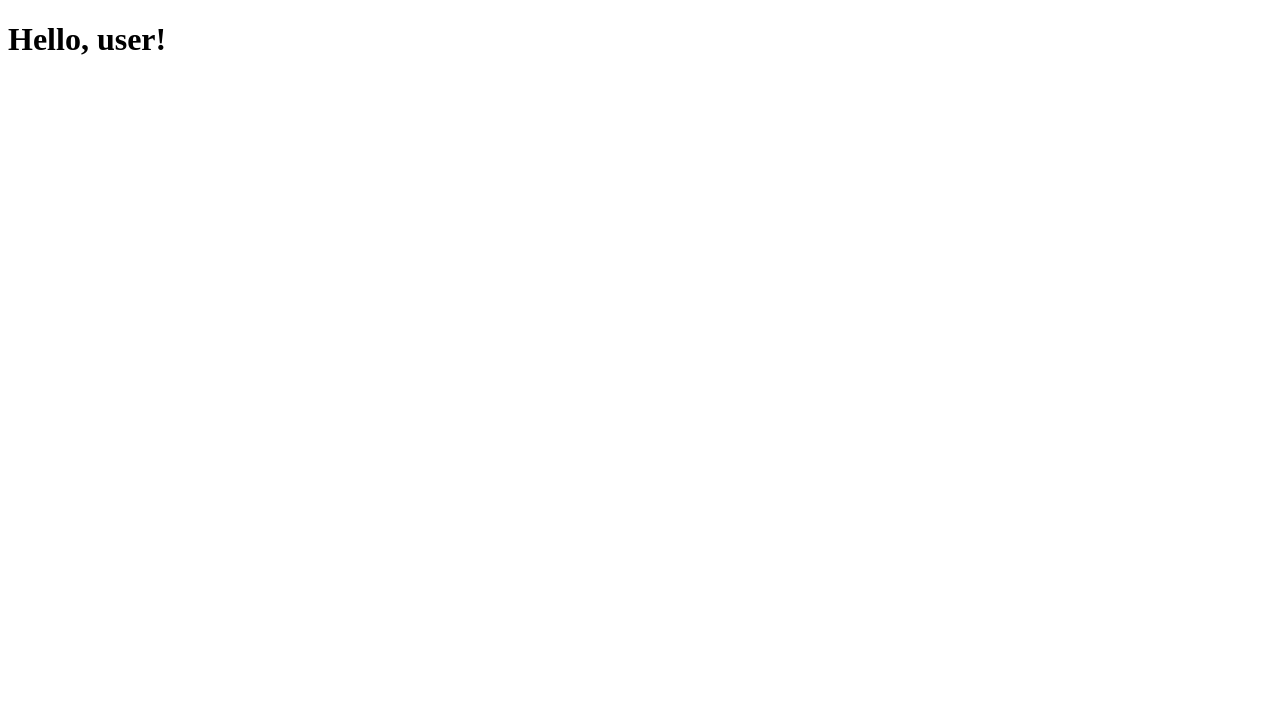
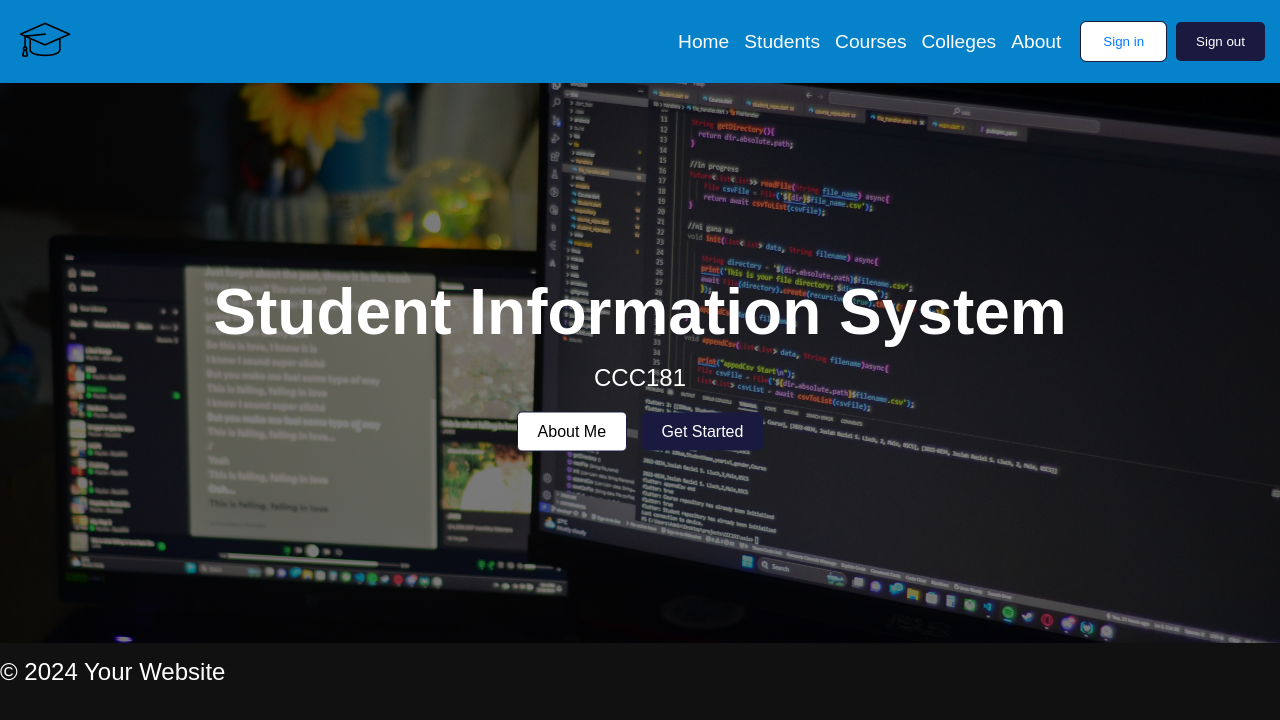
Before and after one commit to RazielLluch/SIS-Web, a Flask app: page /home/ in a window 1280 px wide. Before the commit the part shown is almost empty. Shown: the top 720 px of the page. Run offline with Flask 3, Linux system fonts and the light colour scheme.

Commit message:
transfered the landing.html to the index.html

```diff
--- a/app/templates/index.html
+++ b/app/templates/index.html
@@ -1,12 +1,29 @@
-<!DOCTYPE html>
-<html lang="en">
-<head>
-    <meta charset="UTF-8">
-    <title>{{title}}</title>
-</head>
-<body>
+{% extends "./layouts/master_layout.html" %}
 
-    <h1>Hello, {{data}}!</h1>
+{% block title %}Home{% endblock %}
 
-</body>
-</html>
+{% block content %}
+<section class="title">
+    <div class="overlay"></div>
+    <div class="content">
+        <h1 title="Title">{% block header_title %}Student Information System{% endblock %}</h1>
+        <p>{% block subtitle %}CCC181{% endblock %}</p>
+        <div class="buttons">
+            <button class="btn about">About Me</button>
+            <button class="btn get-started">Get Started</button>
+        </div>
+    </div>
+</section>
+
+<section class="features">
+    {% block features %}{% endblock %}
+</section>
+
+<section class="gallery">
+    {% block gallery %}{% endblock %}
+</section>
+
+<section class="footer">
+    <p>© 2024 Your Website</p>
+</section>
+{% endblock %}
```
